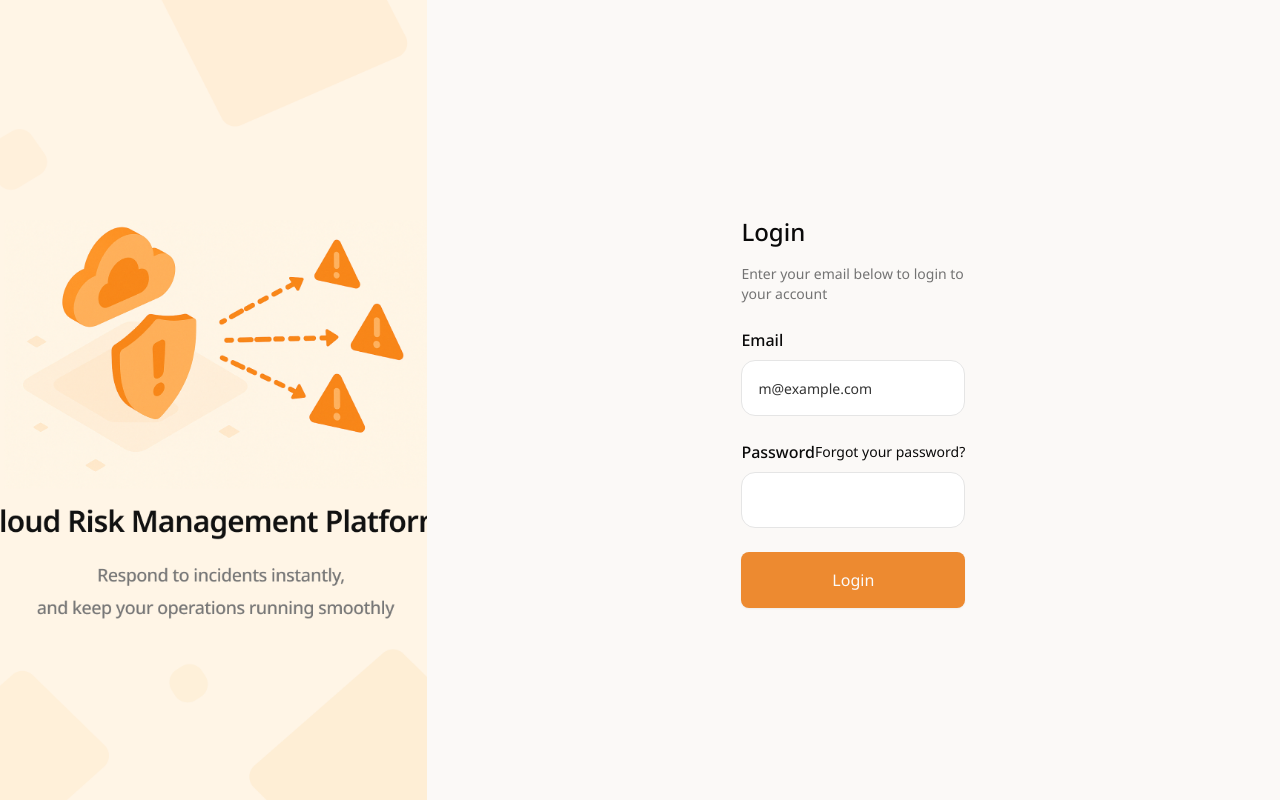
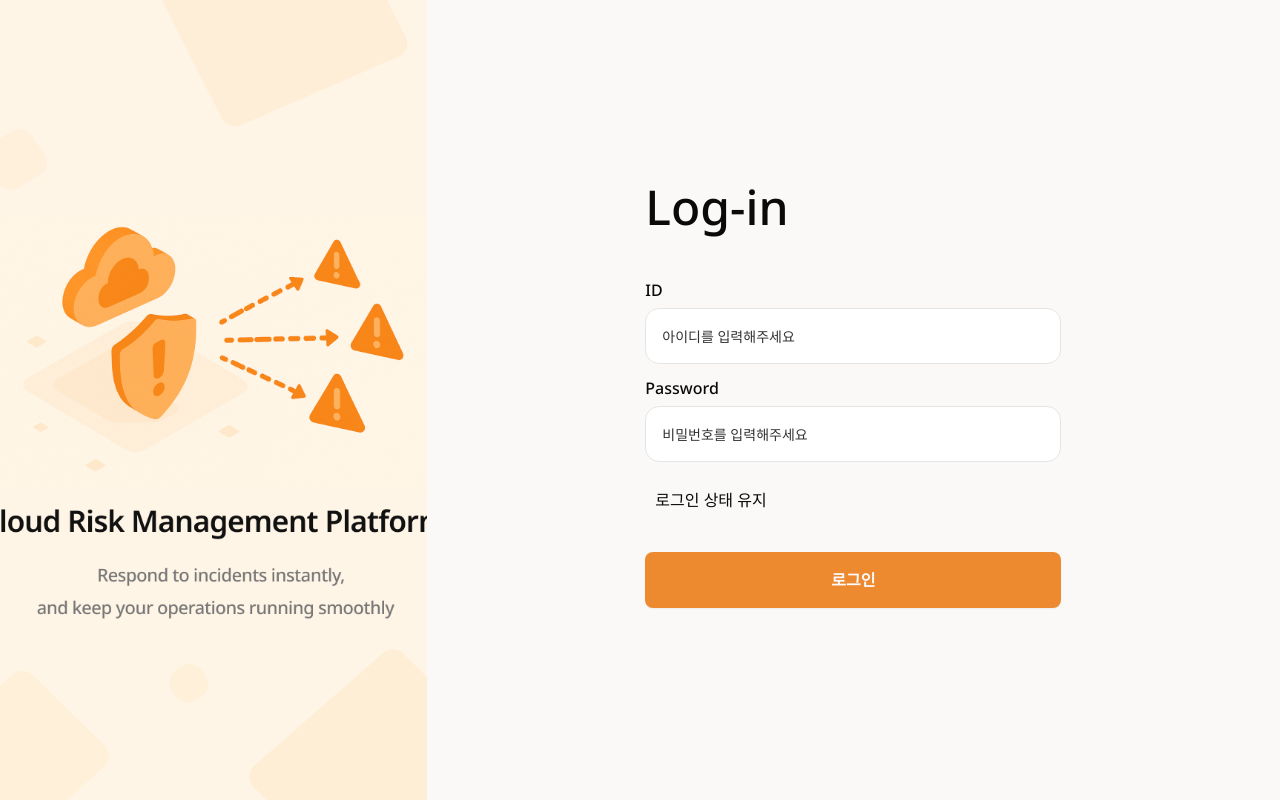
Before and after one commit to swyp-2-team/frontier, a React (Vite) app: page /users/login in a window 1280 px wide. Built offline with nearby package versions, Linux system fonts and the light colour scheme; a web font is replaced by a local one.

Commit message:
feat: 로그인 폼 개선 및 상태 유지 기능 추가

```diff
--- a/src/shared/components/ui/loginForm.tsx
+++ b/src/shared/components/ui/loginForm.tsx
@@ -1,15 +1,14 @@
+import { useState } from "react";
 import { cn } from "@shared/lib/utils";
 import { Button } from "@shared/components/ui/button";
-import {
-  Card,
-  CardContent,
-  CardDescription,
-  CardHeader,
-  CardTitle,
-} from "../ui/card";
+import { Card, CardContent, CardHeader, CardTitle } from "../ui/card";
 import { Input } from "../ui/input";
 import { Label } from "../ui/label";
 import { useLogin } from "@/features/auth/model/useLogin";
+
+//import circleSpread from "@/assets/icons/circle_spread.svg";
+//import eyeOn from "@/assets/icons/eyes_on.svg";
+//import eyeoff from "@/assets/icons/eyes_off.svg";
 
 export function LoginForm({
   className,
@@ -18,49 +17,76 @@ export function LoginForm({
   // 로그인 훅
   const { onLogin, onChangeInput } = useLogin();
 
+  // 로그인 상태 유지 체크 상태
+  // 비밀번호 보이기 토글 상태
+
+  const [state, setState] = useState({
+    isLoginChecked: false,
+    pwIconChecked: false,
+  });
+
+  // 토글 함수
+  const toggleState = (key: keyof typeof state) => {
+    setState((prev) => ({ ...prev, [key]: !prev[key] }));
+  };
+
   return (
-    <div className={cn("flex flex-col gap-6", className)} {...props}>
+    <div
+      className={cn("flex flex-col w-full max-w-lg p-6", className)}
+      {...props}
+    >
       <Card>
         <CardHeader>
-          <CardTitle className="text-2xl">Login</CardTitle>
-          <CardDescription>
-            Enter your email below to login to your account
-          </CardDescription>
+          <CardTitle>Log-in</CardTitle>
         </CardHeader>
         <CardContent>
           <form onSubmit={onLogin}>
-            <div className="flex flex-col gap-6">
-              <div className="grid gap-2">
-                <Label htmlFor="email">Email</Label>
+            <div className="flex flex-col">
+              <div className="grid gap-1.5 mb-3">
+                <Label htmlFor="id">ID</Label>
                 <Input
-                  id="email"
-                  name="email"
-                  type="email"
-                  placeholder="m@example.com"
+                  id="id"
+                  name="id"
+                  type="text"
+                  placeholder="아이디를 입력해주세요"
                   onChange={onChangeInput}
                   required
                 />
               </div>
-              <div className="grid gap-2">
+              <div className="grid gap-1.5 mb-5">
                 <div className="flex items-center">
                   <Label htmlFor="password">Password</Label>
-                  <a
-                    href="#"
-                    className="ml-auto inline-block text-sm underline-offset-4 hover:underline"
-                  >
-                    Forgot your password?
-                  </a>
                 </div>
                 <Input
                   id="password"
                   name="password"
+                  type="password"
+                  placeholder="비밀번호를 입력해주세요"
                   onChange={onChangeInput}
-                  type="password"
                   required
                 />
+                <div className="flex justify-end"></div>
               </div>
-              <Button type="submit" className="w-full">
-                Login
+              <div className="pl-2.5 flex items-start">
+                <div
+                  className="flex items-center gap-2 cursor-pointer"
+                  onClick={() => toggleState("isLoginChecked")}
+                >
+                  <div className="text-right justify-start body-16 leading-normal">
+                    로그인 상태 유지
+                  </div>
+                </div>
+              </div>
+              <Button
+                type="submit"
+                className="w-full my-10 body-16_SB"
+                onClick={(e) => {
+                  // 폼 제출 시 isLoginChecked 값 사용
+                  console.log("로그인 상태 유지:", state.isLoginChecked);
+                  console.log("비밀번호 보이기 상태:", state.pwIconChecked);
+                }}
+              >
+                로그인
               </Button>
             </div>
           </form>
```
